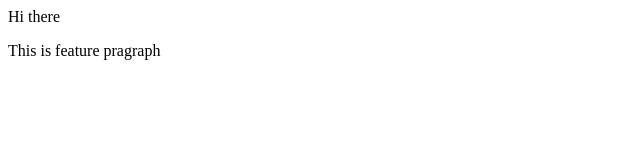
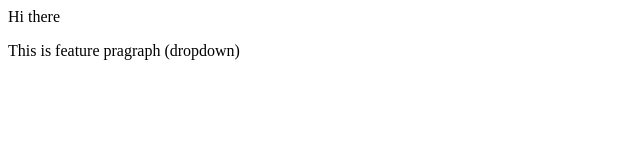
Before and after one commit to MyGithubxyz/localrepository, a plain HTML site: page index.html in a window 1280 px wide. Shown: the full height of the page, 0-640 px from the left. Drawn offline with Linux system fonts and the light colour scheme.

Commit message:
Add Dropdown

```diff
--- a/index.html
+++ b/index.html
@@ -1,2 +1,2 @@
 <p>Hi there</p>
-<p>This is feature pragraph</p>
+<p>This is feature pragraph (dropdown)</p>
```
